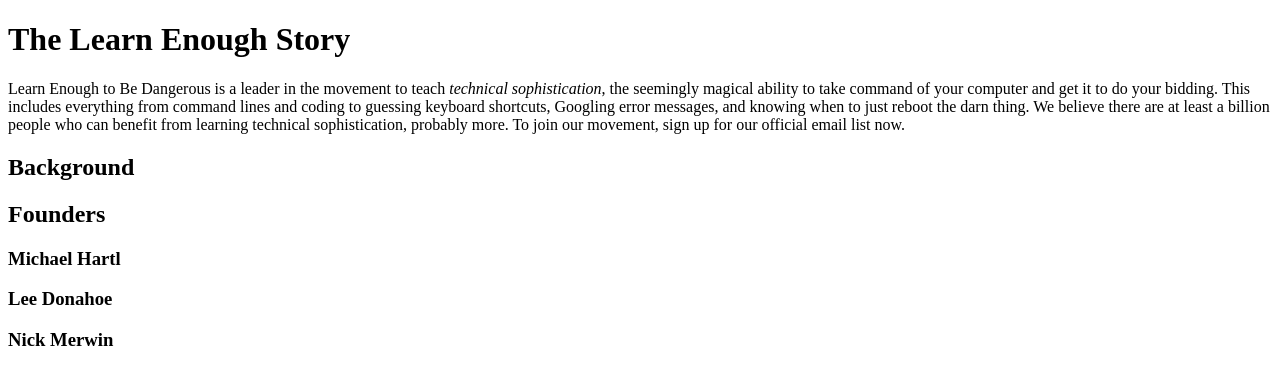
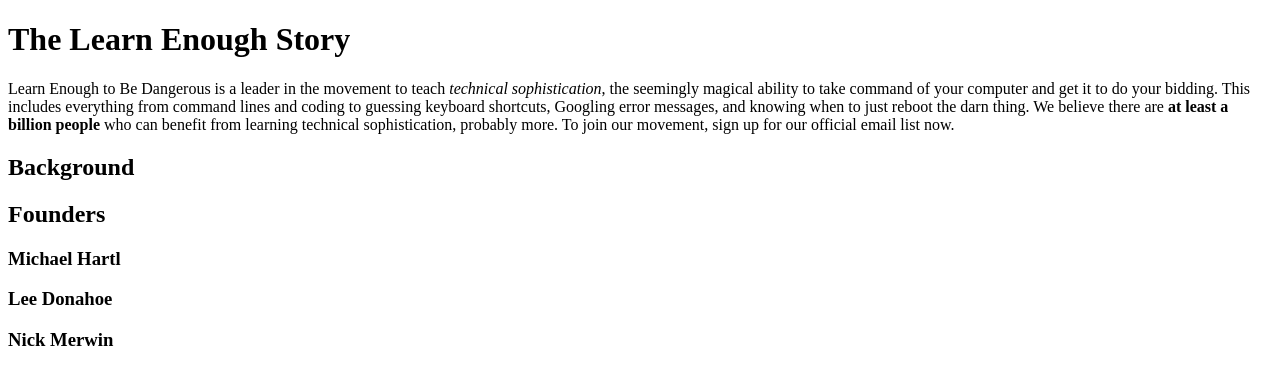
Before and after one commit to monikanaw/sample_website, a plain HTML site: page ex2.html in a window 1280 px wide. Drawn offline with Linux system fonts and the light colour scheme.

Commit message:
Add a edited text to paragraph

```diff
--- a/ex2.html
+++ b/ex2.html
@@ -14,7 +14,7 @@
      command of your computer and get it to do your bidding. This includes
      everything from command lines and coding to guessing keyboard shortcuts,
      Googling error messages, and knowing when to just reboot the darn thing.
-     We believe there are at least a billion people who can benefit from
+     We believe there are <strong>at least a billion people</strong> who can benefit from
      learning technical sophistication, probably more. To join our
      movement, sign up for our official email list now.
    </p>
```
